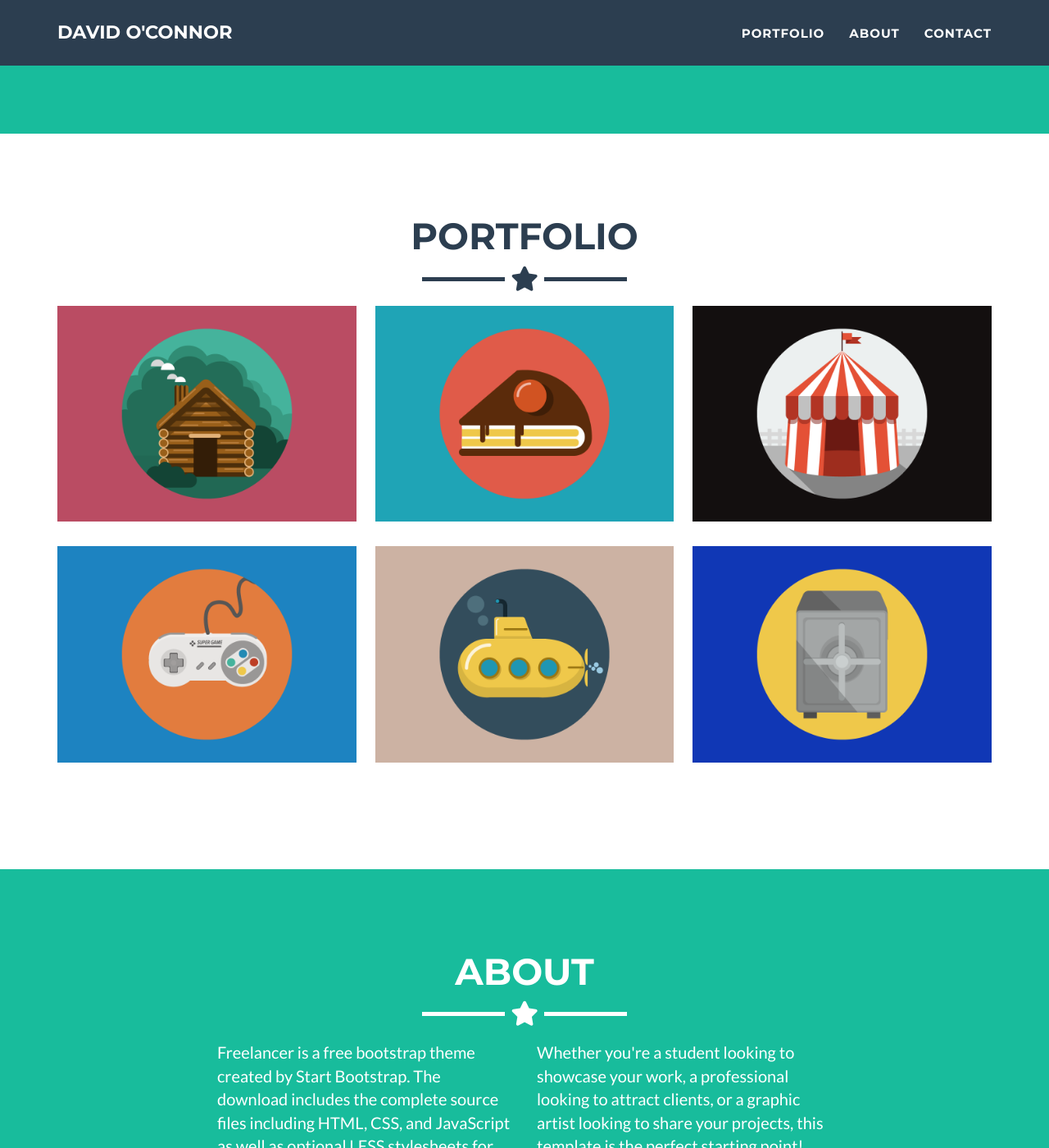
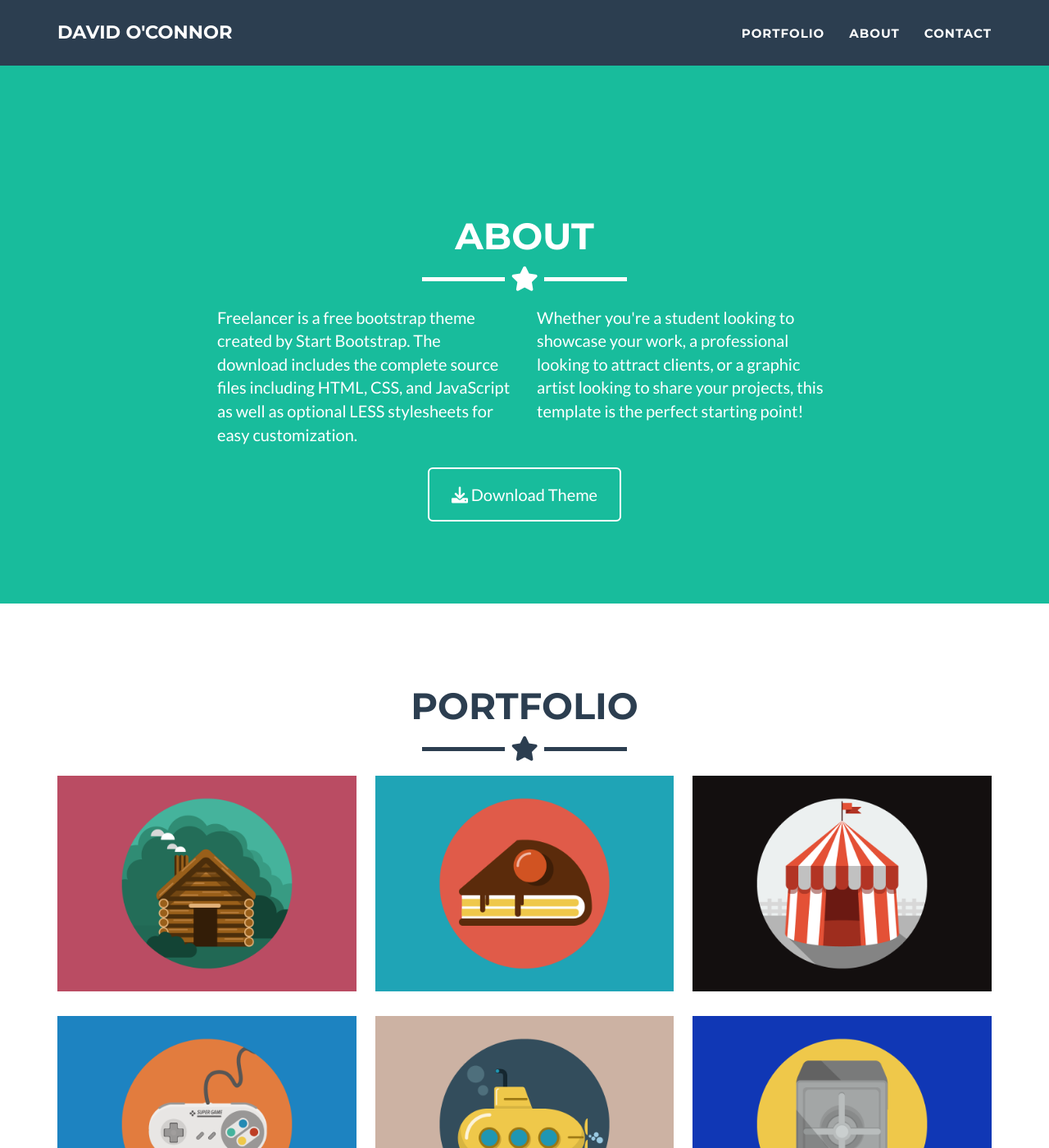
Before and after one commit to DaveOC90/daveoc90.github.io, a Jekyll site: the page built from _posts/2014-07-18-project-1.markdown, in a window 1280 px wide and 1400 px high, scrolled down 587 px. Shown: the whole window at 82% size. Built offline with Jekyll 4.4.1, drawn with Linux system fonts in a browser that asks for light colours.

Commit message:
moving about section above portfolio

```diff
--- a/_layouts/default.html
+++ b/_layouts/default.html
@@ -5,8 +5,8 @@
 <body id="page-top" class="index">
   {% include nav.html %}
   {% include header.html %}
+  {% include about.html %}
   {% include portfolio_grid.html %}
-  {% include about.html %}
 
   {% if site.contact == "static" %}
   {% include contact_static.html %}
```
